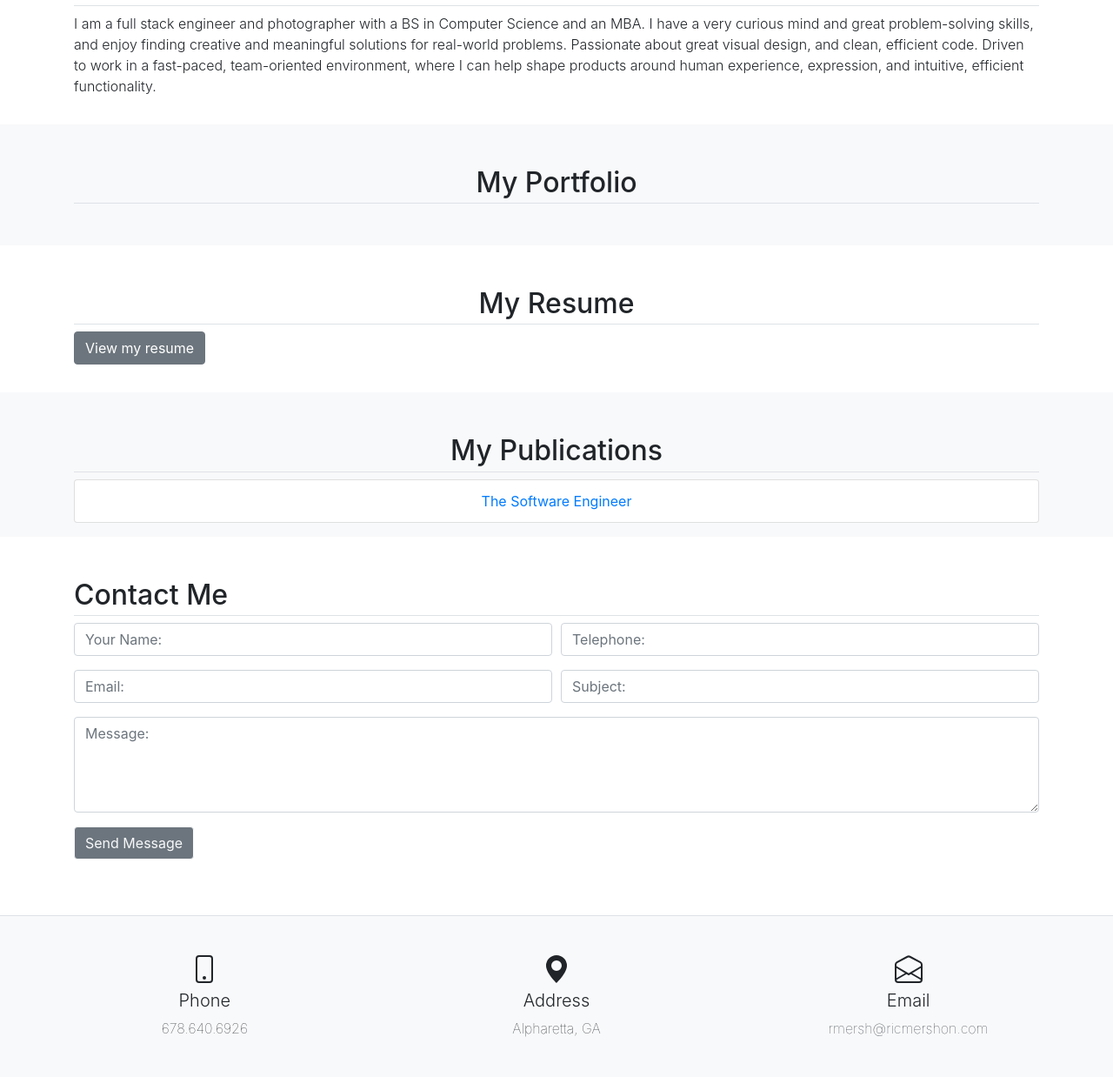
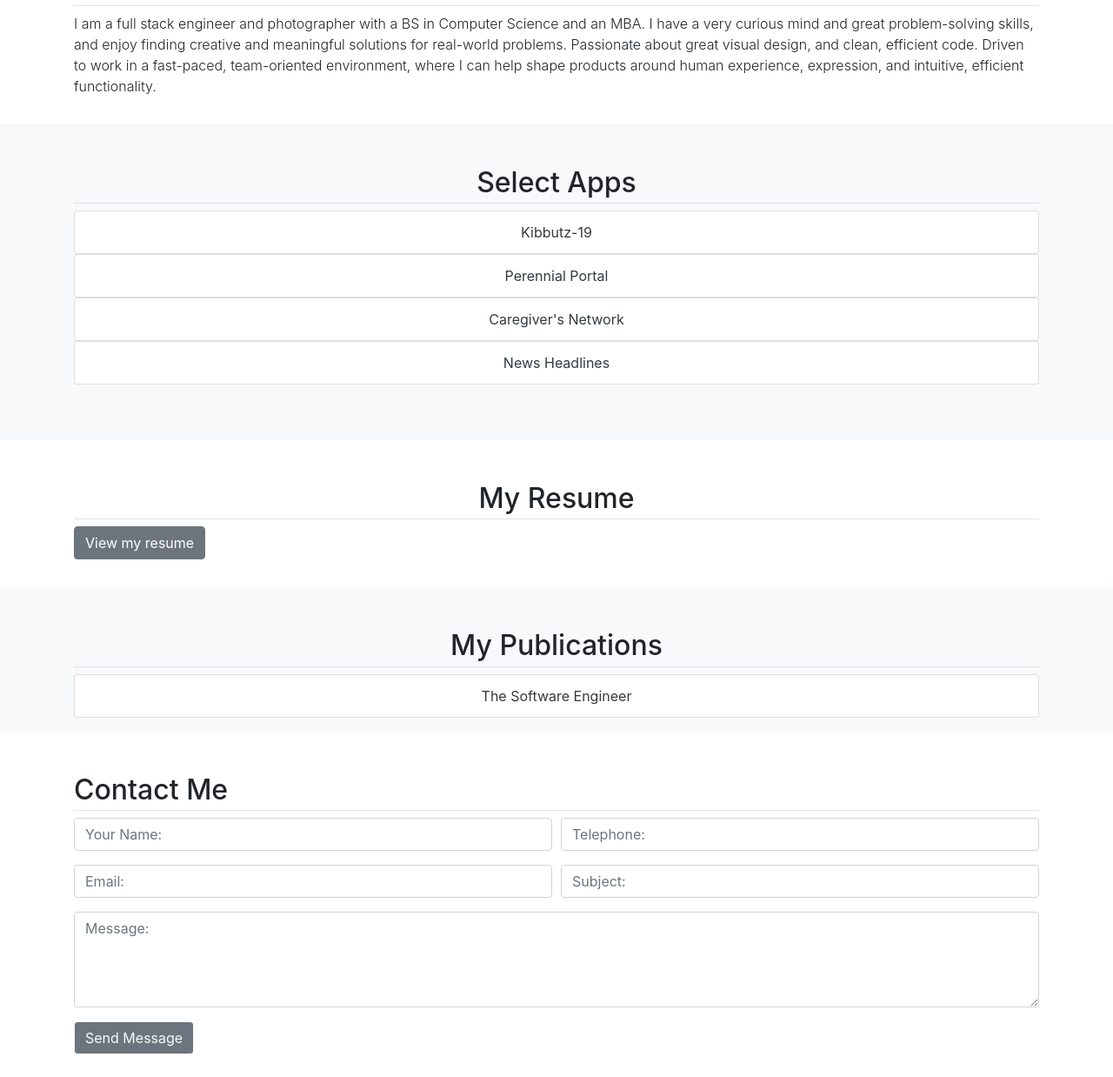
Before and after one commit to ricmershon/ricmershon.github.io, a PHP site: page / in a window 1280 px wide. Shown: the part 498-1736 px from the top of the page at 87% size. Before the commit the page ends 1690 px from the top, so only its background shows below. Run offline with PHP 8.4, Linux system fonts and the light colour scheme.

Commit message:
Updates to project links.

```diff
--- a/index.html
+++ b/index.html
@@ -49,7 +49,13 @@
         </div>
         <div id="portfolio" class="jumbotron mb-0 jumbotron-fluid bg-light">
           <div class="container text-center bg-light">
-            <h2 class="display-5 my-n3 pb-1 border-bottom">My Portfolio</h2>
+            <h2 class="display-5 my-n3 pb-1 border-bottom">Select Apps</h2>
+            <ul class="mt-4 list-group">
+              <a target="_blank" href="https://kibbutz-19-client.herokuapp.com/"><li class="list-group-item text-dark">Kibbutz-19</li></a>
+              <a target="_blank" href="https://perennial-portal.herokuapp.com//"><li class="list-group-item text-dark">Perennial Portal</li></a>
+              <a target="_blank" href="https://rmersh-express-mongo-example.herokuapp.com/"><li class="list-group-item text-dark">Caregiver's Network</li></a>
+              <a target="_blank" href="https://ricmershon.github.io/news-headlines/"><li class="list-group-item text-dark">News Headlines</li></a>
+            </ul>
           </div>
         </div>
 
@@ -153,7 +159,7 @@
           <div class="container text-center">
             <h2 class="display-5 my-n3 pb-1 border-bottom">My Publications</h2>
             <ul class="mt-4 list-group">
-              <a target="_blank" href="https://www.linkedin.com/pulse/software-engineer-back-again-ric-mershon-mba/"><li class="list-group-item">The Software Engineer</li></a>
+              <a target="_blank" href="https://www.linkedin.com/pulse/software-engineer-back-again-ric-mershon-mba/"><li class="list-group-item text-dark">The Software Engineer</li></a>
             </ul>
           </div>
         </div>
--- a/main.css
+++ b/main.css
@@ -81,3 +81,7 @@ ul {
 p {
   font-size: 5rem;
 }
+
+.text-decoration-none {
+  text-docoration: none;
+}
```
